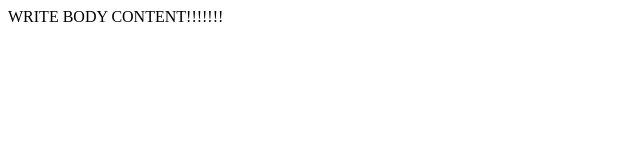
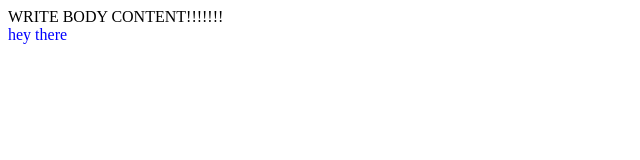
Before and after one commit to dominiquejane/portfolio-fullpage, a plain HTML site: page index.html in a window 1280 px wide. Shown: the full height of the page, 0-640 px from the left. Drawn offline with Linux system fonts and the light colour scheme.

Commit message:
test gitpages

```diff
--- a/css/styles.css
+++ b/css/styles.css
@@ -0,0 +1,3 @@
+#section-intro {
+  color:blue;
+}
--- a/index.html
+++ b/index.html
@@ -13,7 +13,7 @@
 
   WRITE BODY CONTENT!!!!!!!
 
-  <section id="section-intro"></section>
+  <section id="section-intro">hey there</section>
 
   <section id="section-portfolio-carousel"></section>
 
```
